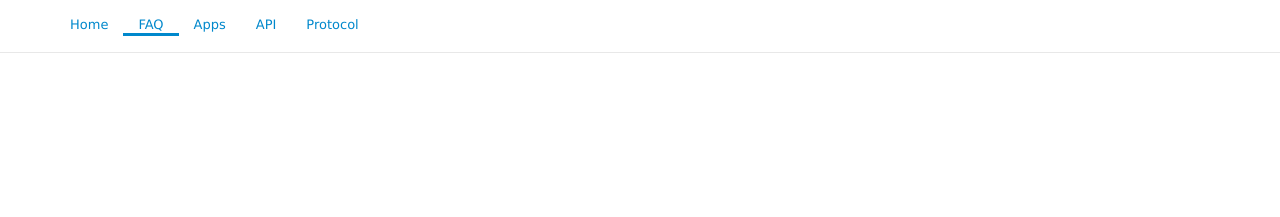
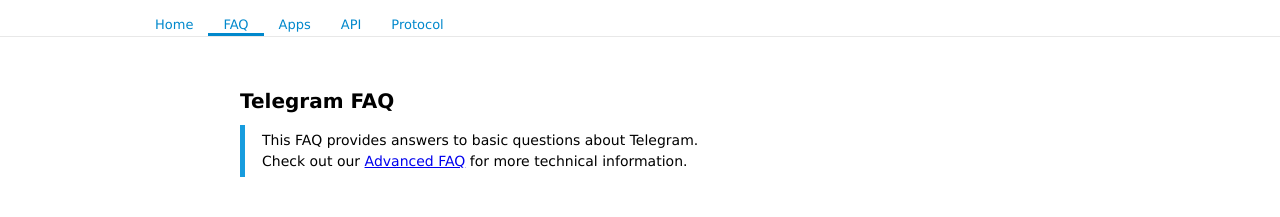
Before and after one commit to Maxai2/HTML5, a plain HTML site: page ht_3_1537772688/index.html in a window 1280 px wide. Drawn offline with Linux system fonts and the light colour scheme.

Commit message:
Add files via upload

```diff
--- a/ht_3_1537772688/index.html
+++ b/ht_3_1537772688/index.html
@@ -31,7 +31,19 @@
     </nav>
 
     <div class="wrap">
+        <h1>
+            Telegram FAQ
+        </h1>
 
+        <blockquote>
+            <p>
+                This FAQ provides answers to basic questions about Telegram.
+                <br/>
+                Check out our
+                <a href="#">Advanced FAQ</a>
+                for more technical information.
+            </p>
+        </blockquote>
     </div>
 
 </body>
--- a/ht_3_1537772688/style.css
+++ b/ht_3_1537772688/style.css
@@ -12,18 +12,21 @@
 .wrap
 {
     min-width: 600px;
-    max-width: 1200px;
     width: 1000px;
+    padding: 20px 0;
+    max-width: 800px;
     margin: 0 auto;
 }
 
 .menu
 {
-    width: 1170px;
+    width: 1000px;
     margin-right: auto;
     margin-left: auto;
+    padding-left: 15px;
+    padding-right: 15px;
+    margin-bottom: auto;
     list-style-type: none;
-    padding-left: 0;
 }
 
 .menu::after
@@ -43,6 +46,12 @@
     font-size: 13px;
 }
 
+.menu a:hover
+{
+    border-bottom: 3px solid #0088cc;
+    transition: 0.2s;
+}
+
 .menu > li
 {
     float: left;
@@ -52,3 +61,31 @@
 {
     border-bottom: 3px solid #0088cc;
 }
+
+h1
+{
+    font-size: 20px;
+    margin-top: 32px;
+    margin-bottom: 12px;
+}
+
+blockquote
+{
+    margin: 0 0 17px;
+    font-size: 15px;
+    border-left: 5px solid #179cde;
+    padding: 5px 17px;
+}
+
+p
+{
+    font-size: 14px;
+    line-height: 1.5;
+    margin: 0 0 8.5px;
+    font-weight: normal;
+}
+
+blockquote p:last-child
+{
+    margin-bottom: 0;
+}
```
